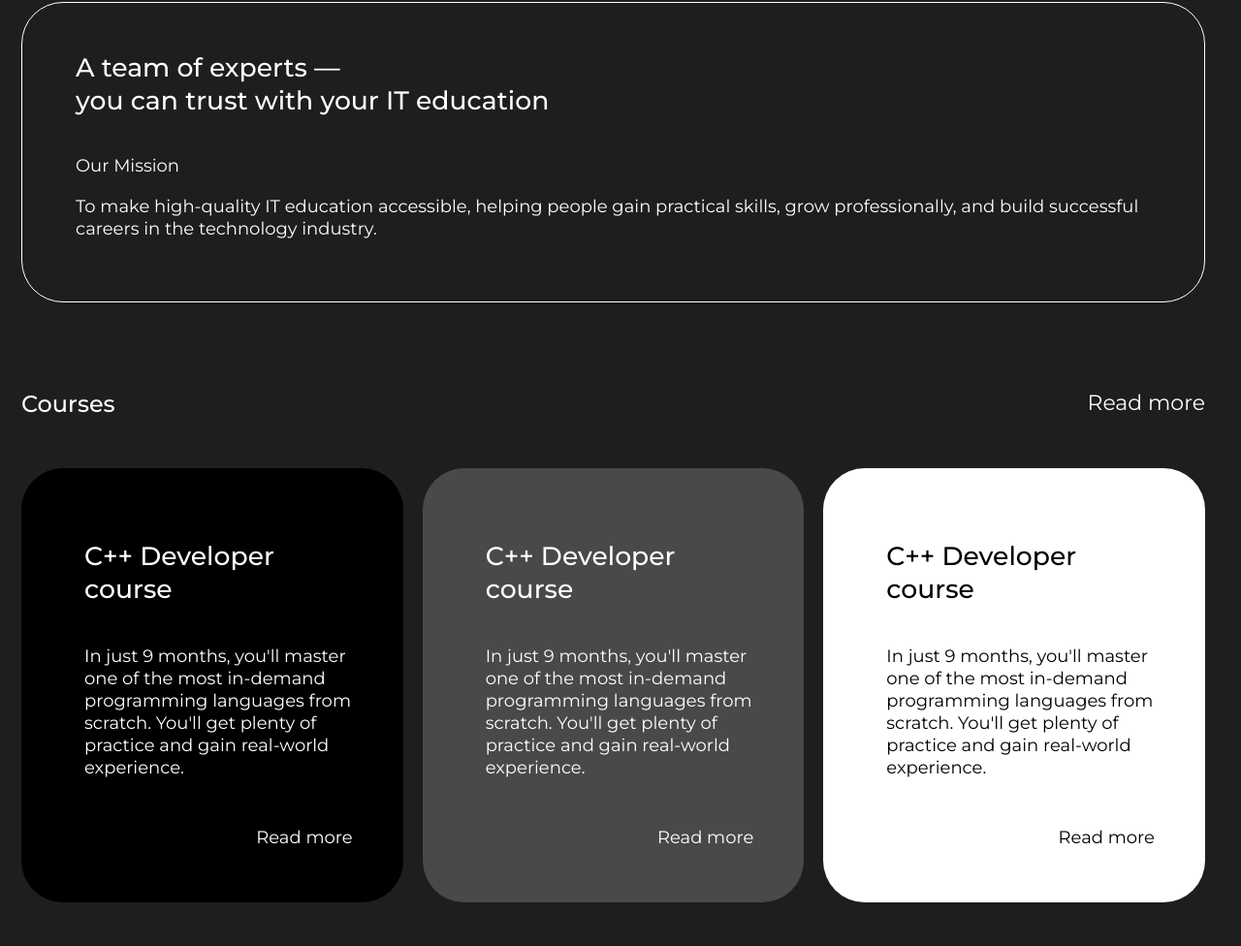
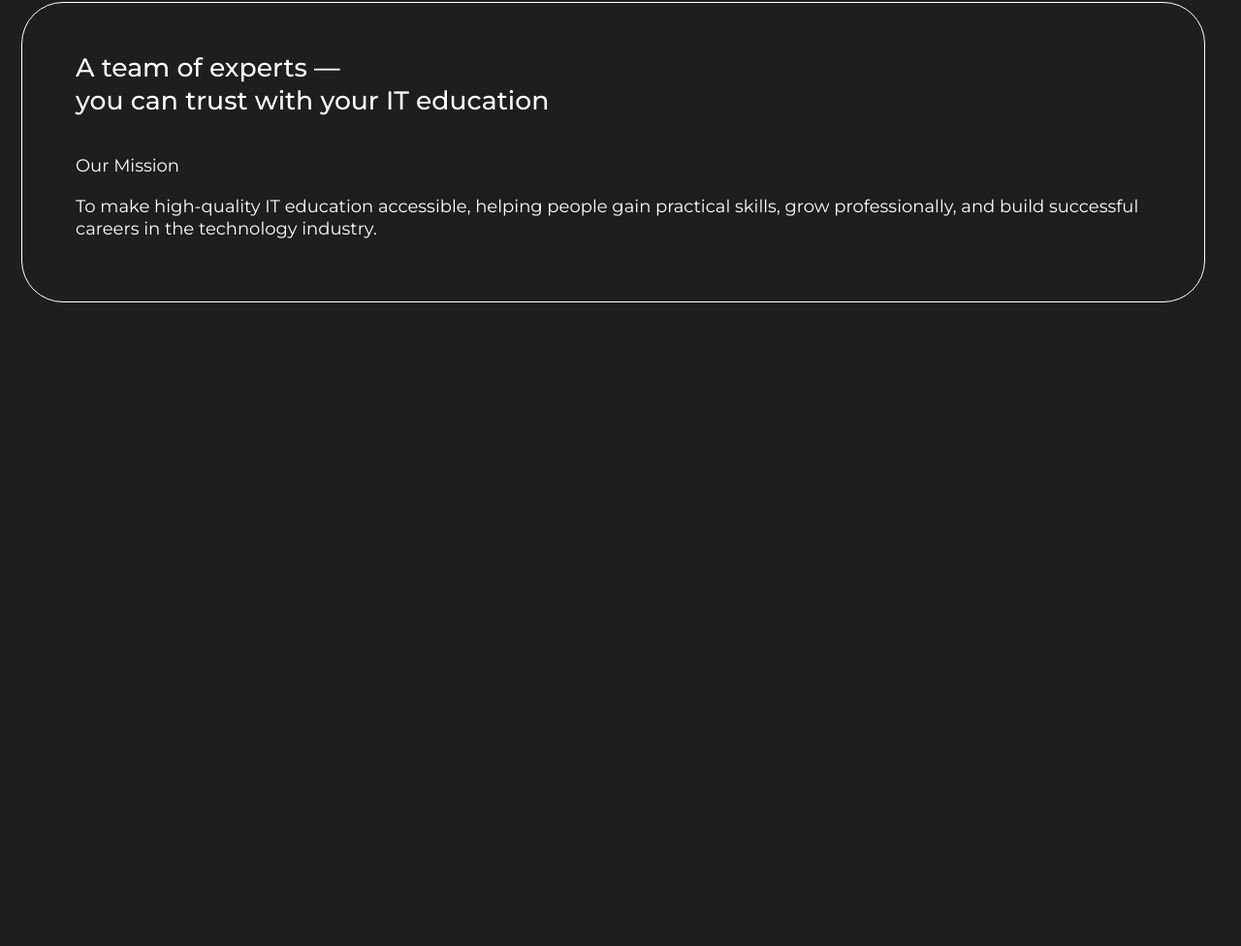
Before and after one commit to Warden-MG/promo-block, a website built with Vite: page index.html in a window 1280 px wide. Shown: the part 703-1679 px from the top of the page at 97% size. After the commit the page ends 1060 px from the top, so only its background shows below. Built offline with nearby package versions, Linux system fonts and the light colour scheme.

Commit message:
Revert "feat: Первично разметил слайдер"
This reverts commit ef97745968faa5795582834bcbe44719e5641bc0.

```diff
--- a/index.html
+++ b/index.html
@@ -5,10 +5,6 @@
   <meta name="viewport" content="width=device-width, initial-scale=1.0" />
   <title>Test Project</title>
   <link rel="icon" type="image/svg+xml" />
-  <link
-          rel="stylesheet"
-          href="https://cdn.jsdelivr.net/npm/swiper@12/swiper-bundle.min.css"
-  />
 </head>
 <body>
   <header class="header menu-container">
@@ -35,9 +31,10 @@
     </div>
   </header>
 
-  <main class="content">
-    <section class="section ">
-      <div class="hero container">
+  <main class="content container">
+    <section class="section">
+      <div class="section__body">
+        <div class="hero">
           <div class="hero__main">
             <div class="hero__body">
 
@@ -92,63 +89,8 @@
 
           </div>
         </div>
-
-
-    </section>
-
-    <section class="section">
-      <div class="section__header container">
-        <h3 class="section__header-title">
-          Courses
-        </h3>
-        <a
-                class="section__header-unwrap"
-                href="#">
-          Read more
-        </a>
       </div>
 
-      <div class="section__body container">
-        <div class="courses-slider swiper">
-          <div class="courses-slider__wrapper swiper-wrapper">
-            <!-- Слайд 1 -->
-            <div class="courses-slider__slide swiper-slide swiper-slide--black">
-              <article class="course-card">
-                <h2 class="course-card__title">C++ Developer course</h2>
-                <p class="course-card__description">In just 9 months, you'll master one of the most in-demand programming languages from scratch. You'll get plenty of practice and gain real-world experience.</p>
-                <a href="" class="course-card__link">Read more</a>
-              </article>
-            </div>
-            <!-- Слайд 2 -->
-            <div class="courses-slider__slide swiper-slide swiper-slide--gray">
-              <article class="course-card">
-                <h2 class="course-card__title">C++ Developer course</h2>
-                <p class="course-card__description">In just 9 months, you'll master one of the most in-demand programming languages from scratch. You'll get plenty of practice and gain real-world experience.</p>
-                <a href="" class="course-card__link">Read more</a>
-              </article>
-            </div>
-            <!-- Слайд 3 -->
-            <div class="courses-slider__slide swiper-slide swiper-slide--white">
-              <article class="course-card">
-                <h2 class="course-card__title">C++ Developer course</h2>
-                <p class="course-card__description">In just 9 months, you'll master one of the most in-demand programming languages from scratch. You'll get plenty of practice and gain real-world experience.</p>
-                <a href="" class="course-card__link">Read more</a>
-              </article>
-            </div>
-            <!-- Слайд 4 -->
-            <div class="courses-slider__slide swiper-slide swiper-slide--blue">
-              <article class="course-card">
-                <h2 class="course-card__title">C++ Developer course</h2>
-                <p class="course-card__description">In just 9 months, you'll master one of the most in-demand programming languages from scratch. You'll get plenty of practice and gain real-world experience.</p>
-                <a href="" class="course-card__link">Read more</a>
-              </article>
-            </div>
-          </div>
-
-
-        </div>
-
-      </div>
 
     </section>
   </main>
@@ -182,9 +124,8 @@
       </div>
     </div>
   </nav>
-  <script src="https://cdn.jsdelivr.net/npm/swiper@12/swiper-bundle.min.js"></script>
+
   <script type="module" src="/src/js/menu.js"></script>
   <script type="module" src="/src/js/main.js"></script>
-  <script type="module" src="/src/js/slider.js"></script>
 </body>
 </html>
--- a/package.json
+++ b/package.json
@@ -11,5 +11,8 @@
   "devDependencies": {
     "sass-embedded": "^1.99.0",
     "vite": "^8.0.4"
+  },
+  "dependencies": {
+    "swiper": "^12.1.3"
   }
 }
--- a/src/scss/blocks/_courses.scss
+++ b/src/scss/blocks/_courses.scss
@@ -1,44 +1,7 @@
 @use '../common/mixins' as *;
-@use '../common/media' as *;
 
-.courses-slider {
-  &__slide {
-    border-radius: var(--border-radius);
+.courses {
+  padding: 60px 0;
 
 
-  }
 }
-
-.course-card {
-  &__description {
-    margin-top: 41px;
-  }
-  &__link {
-    margin-top: 49px;
-    float: right;
-    font-size: 18px;
-  }
-}
-
-.swiper-slide {
-  width: 660px;
-  padding: 74px 52px 55px 65px;
-  &--black {
-    background-color: var(--color-black);
-    color: var(--color-white);
-  }
-
-  &--gray {
-    background-color: var(--color-dark-gray);
-    color: var(--color-white);
-  }
-
-  &--white {
-    background-color: var(--color-white);
-    color: var(--color-black);
-  }
-  &--blue {
-    background-color: var(--color-light-blue);
-    color: var(--color-black);
-  }
-}
--- a/src/scss/blocks/_section.scss
+++ b/src/scss/blocks/_section.scss
@@ -3,13 +3,6 @@
 .section {
   padding-block: var(--section-padding-y);
 
-
-  &__header {
-    display: flex;
-    flex-direction: row;
-    justify-content: space-between;
-    margin-bottom: 50px;
-  }
   @include mobile {
     padding-block: var(--mobile-section-padding-y);
 
```
Also changed, not shown: 1 other file. Lines whose indentation alone changed are shown as unchanged.
